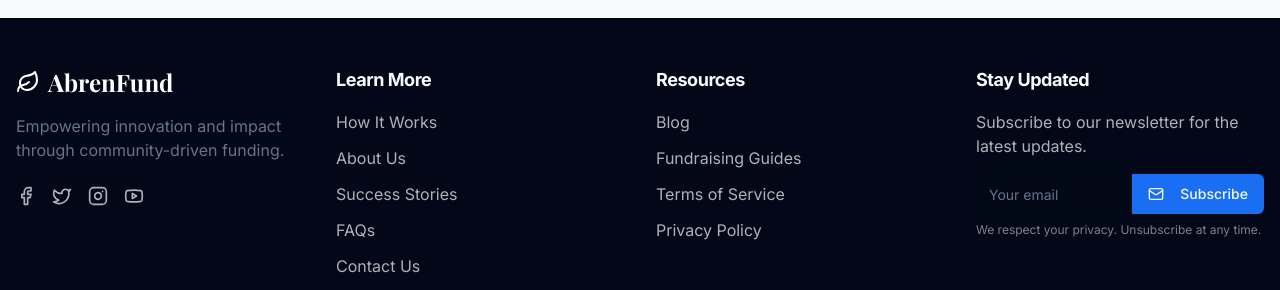
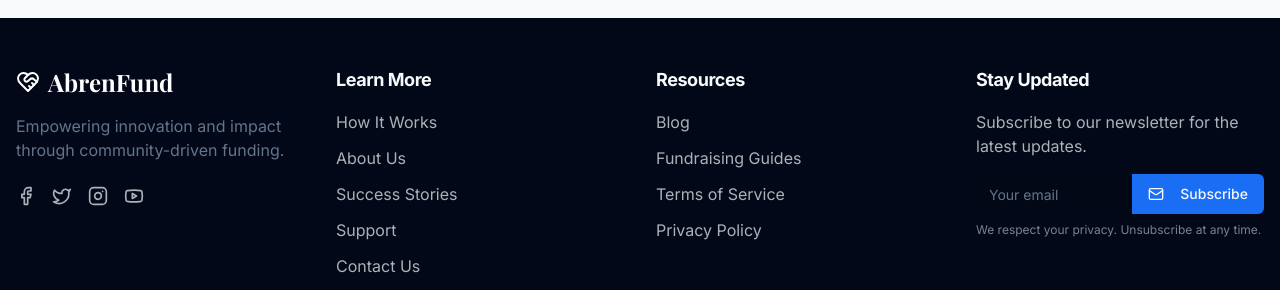
Before and after one commit to DanielGebre1/AbrenFund, a React (Vite) app in the folder frontend/: page /about in a window 1280 px wide. Shown: the part 2625-2915 px from the top of the page. Built offline with nearby package versions, Linux system fonts and the light colour scheme.

Commit message:
link to support page and changing life with heartHandshake icon

```diff
--- a/frontend/src/components/Footer.jsx
+++ b/frontend/src/components/Footer.jsx
@@ -1,5 +1,5 @@
 import { Link } from "react-router-dom";
-import { Facebook, Twitter, Instagram, Youtube, Mail, Leaf } from "lucide-react";
+import { Facebook, Twitter, Instagram, Youtube, Mail, HeartHandshake } from "lucide-react";
 import { Button } from "./ui/button";
 import { Input } from "./ui/input";
 
@@ -10,8 +10,8 @@ const Footer = () => {
         <div className="grid grid-cols-1 md:grid-cols-2 lg:grid-cols-4 gap-8">
           <div>
           <Link to="/" className="inline-flex items-center mb-4">
-              <Leaf className="h-6 w-6 text-white mr-2" />
-              <span className="text-2xl font-display font-bold text-white">AbrenFund</span>
+          <HeartHandshake className="h-6 w-6 text-white mr-2" />
+          <span className="text-2xl font-display font-bold text-white">AbrenFund</span>
             </Link>
             <p className="text-muted-foreground mb-6">
               Empowering innovation and impact through community-driven funding.
@@ -51,8 +51,8 @@ const Footer = () => {
                 </Link>
               </li>
               <li>
-                <Link to="/faq" className="text-primary-foreground/70 hover:text-primary-foreground transition">
-                  FAQs
+              <Link to="/support" className="text-primary-foreground/70 hover:text-primary-foreground transition">
+                  Support
                 </Link>
               </li>
               <li>
```
